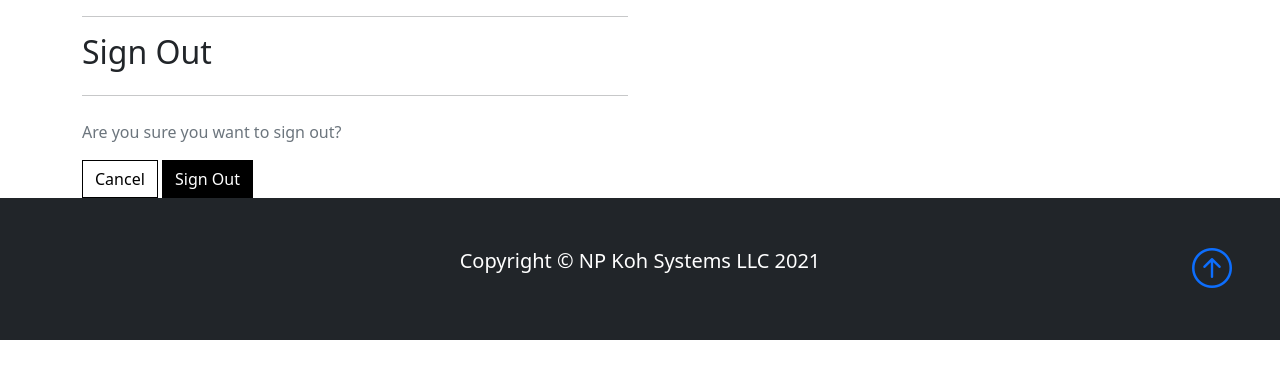
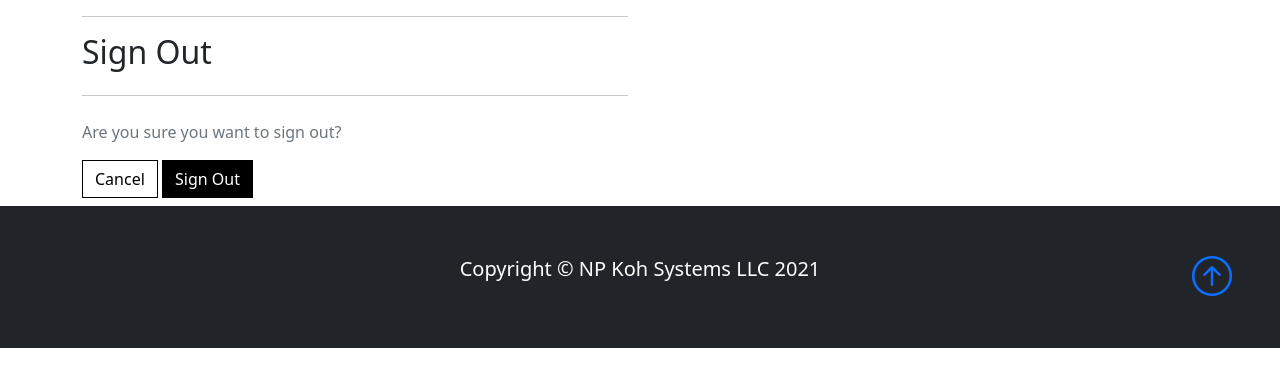
Before and after one commit to NgiapPuoyKoh/django-blogchat-tech, a Django app: page /accounts/logout/ in a window 1280 px wide. Shown: the part 72-459 px from the top of the page. Run offline with Django 3.2, Linux system fonts and the light colour scheme; the visitor is signed in with stand-in values (Sample User, id 1); data that the repository does not hold is empty; some libraries are stand-ins or nearby versions.

Commit message:
Edit logout.html add button bottom margins

```diff
--- a/templates/allauth/account/logout.html
+++ b/templates/allauth/account/logout.html
@@ -16,8 +16,8 @@
   {% if redirect_field_value %}
   <input type="hidden" name="{{ redirect_field_name }}" value="{{ redirect_field_value }}"/>
   {% endif %}
-  <a class="btn btn-outline-black rounded-0" href="{% url 'home' %}">Cancel</a>
-  <button type="submit">{% trans 'Sign Out' %}</button>
+  <a class="btn btn-outline-black rounded-0 mb-2" href="{% url 'home' %}">Cancel</a>
+  <button class="mb-2" type="submit">{% trans 'Sign Out' %}</button>
 </form>
 
 
```
